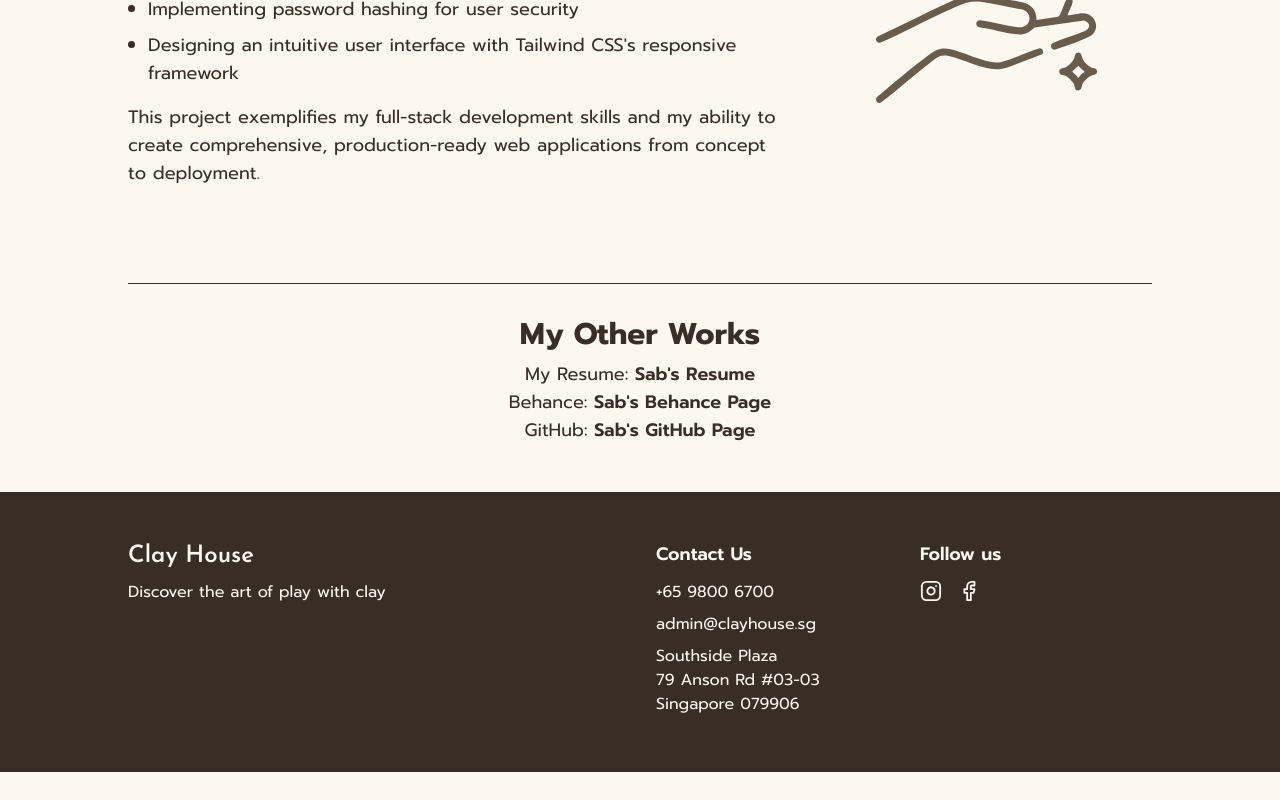
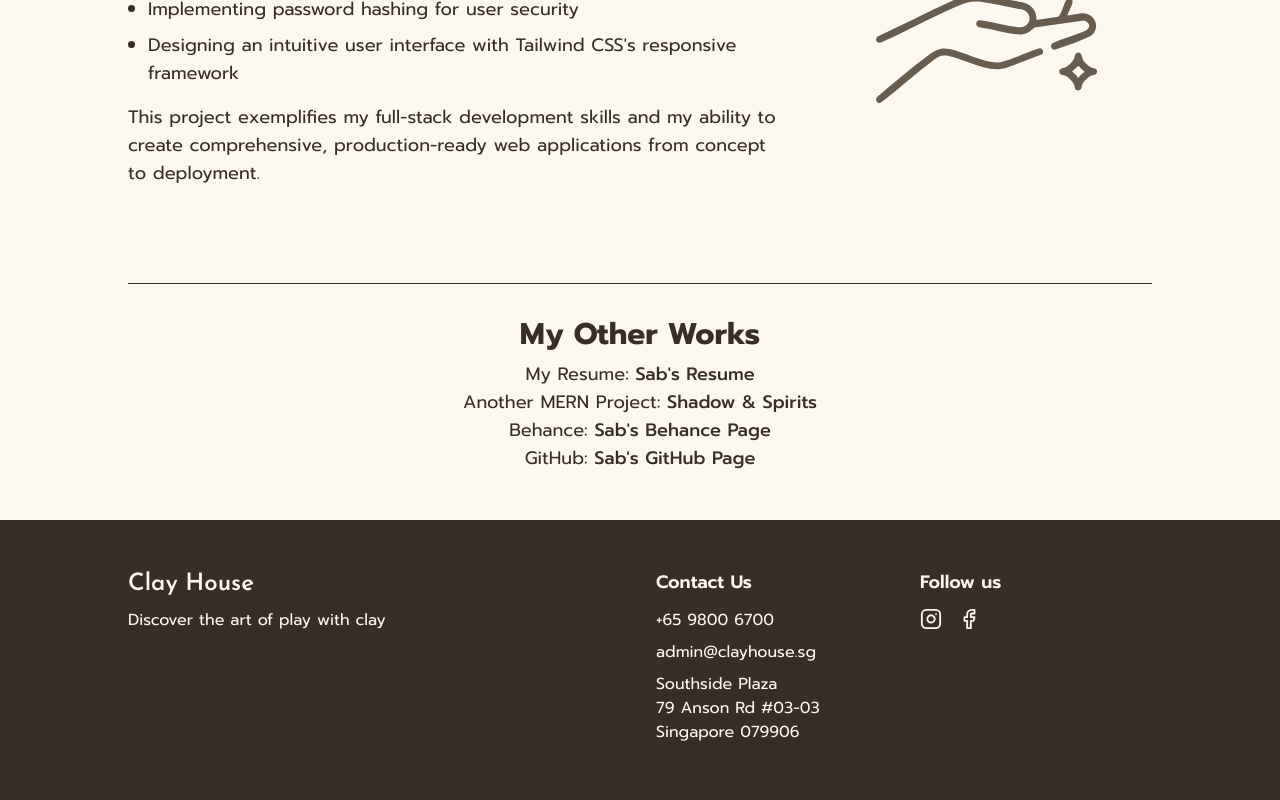
Before and after one commit to SabR55/ClayHouse, a React (Vite) app in the folder client/: page /about in a window 1280 px wide. Shown: the part 1808-2608 px from the top of the page. Before the commit the page ends 2580 px from the top, so only its background shows below. Built offline with nearby package versions, Linux system fonts and the light colour scheme.

Commit message:
Updated About section

```diff
--- a/client/src/pages/About.jsx
+++ b/client/src/pages/About.jsx
@@ -163,21 +163,28 @@ function About() {
                 <hr className="pb-8 "/>
                 <h1 className="text-3xl font-bold mb-2">My Other Works</h1>
                 <p>My Resume:&nbsp;
-                    <a className="hover:underline font-semibold"
+                    <a className="hover:underline font-medium"
                         href="https://drive.google.com/drive/folders/1mwNmVUkT0h37h56EGBkJ70shv36mBGWy?usp=sharing" target="_blank"
                         >
                         Sab's Resume
                     </a>
                 </p>
+                <p>Another MERN Project:&nbsp;
+                    <a className="hover:underline font-medium"
+                        href="https://shadownspirits-client.onrender.com/" target="_blank"
+                        >
+                        Shadow & Spirits
+                    </a>
+                </p>
                 <p>Behance:&nbsp;
-                    <a className="hover:underline font-semibold"
+                    <a className="hover:underline font-medium"
                         href="https://www.behance.net/sab_r" target="_blank"
                         >
                         Sab's Behance Page
                     </a>
                 </p>
                 <p>GitHub:&nbsp;
-                    <a className="hover:underline font-semibold"
+                    <a className="hover:underline font-medium"
                         href="https://github.com/SabR55" target="_blank"
                         >
                         Sab's GitHub Page
--- a/client/src/pages/LoginModal.jsx
+++ b/client/src/pages/LoginModal.jsx
@@ -10,7 +10,7 @@ function LoginModal({ closeModal }) {
     const navigate = useNavigate();
 
     const [formData, setFormData] = useState({
-        email: 'sabr@emil.com',
+        email: 'sabr@email.com',
         password: 'was'
     });
 
```
